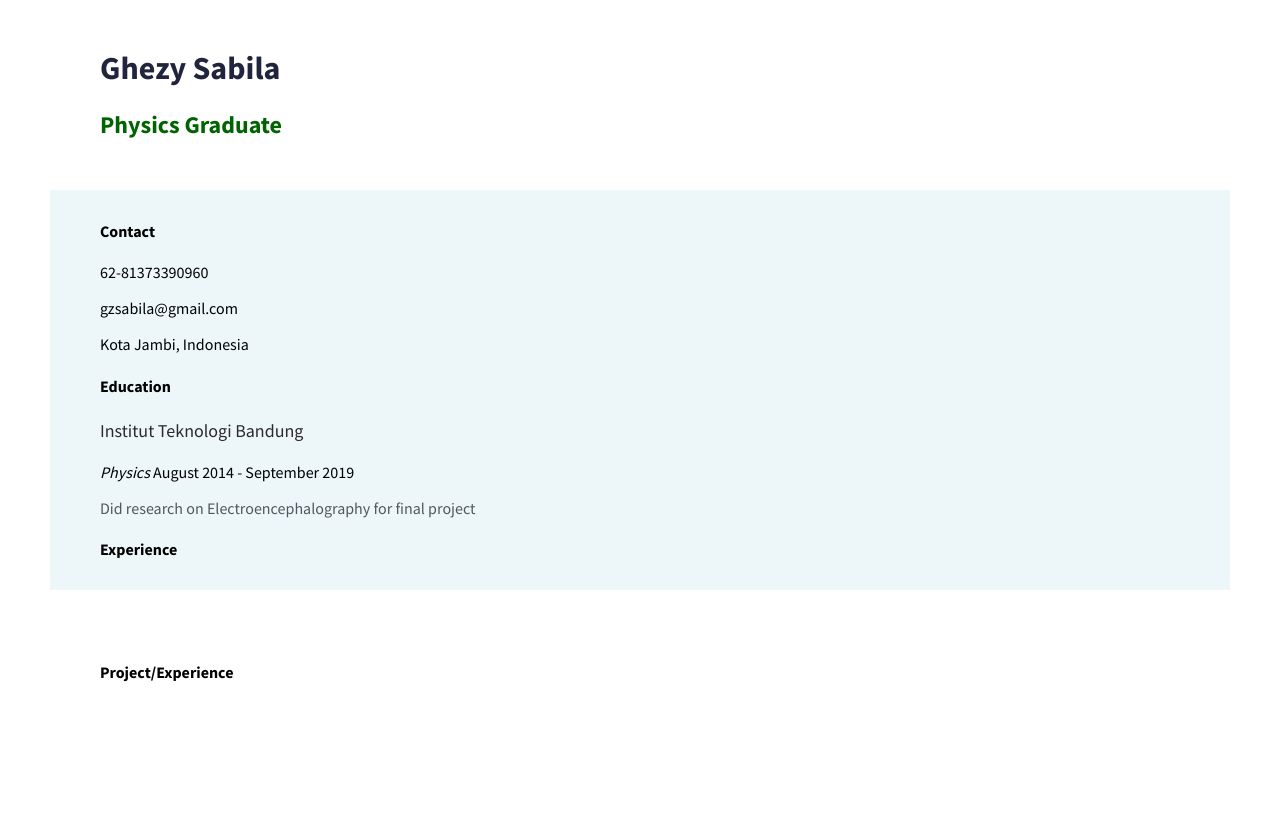
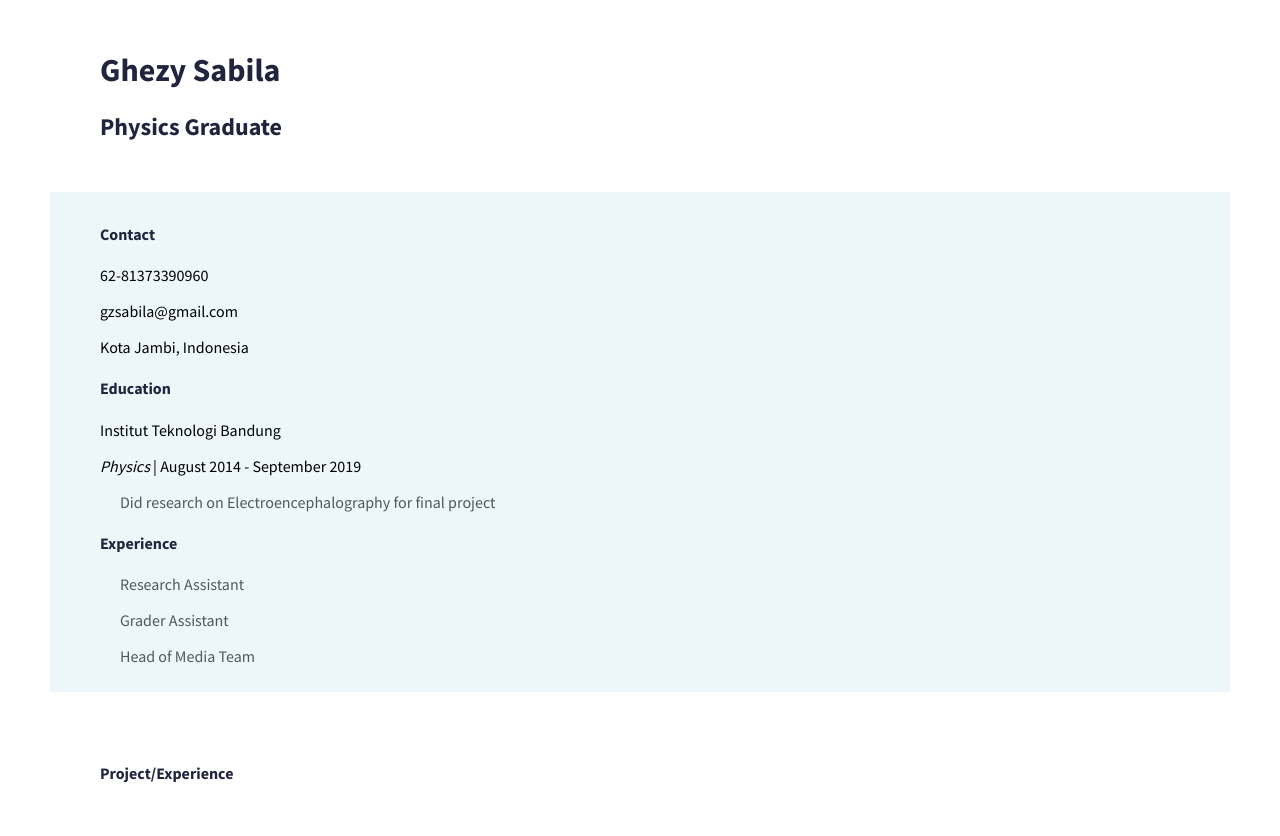
Before and after one commit to gzsabila/dtshomework2, a plain HTML site: page profile.html in a window 1280 px wide. Before the commit the page ends 800 px from the top, so only its background shows below. Drawn offline with Linux system fonts and the light colour scheme.

Commit message:
added changes

```diff
--- a/profile.html
+++ b/profile.html
@@ -23,11 +23,13 @@
             <p>gzsabila@gmail.com</p>
             <p>Kota Jambi, Indonesia</p>
             <h4>Education</h4>
-            <p class="blog-text">Institut Teknologi Bandung</p>
-            <p><i>Physics</i> August 2014 - September 2019</p>
-            <ul class="a">Did research on Electroencephalography for final project</ul>
+            <p>Institut Teknologi Bandung</p>
+            <p><i>Physics</i> | August 2014 - September 2019</p>
+                <ul class="a">Did research on Electroencephalography for final project</ul>
             <h4>Experience</h4>
-            <p></p>
+            <ul class="a">Research Assistant</ul>
+            <ul class="a">Grader Assistant</ul>
+            <ul class="a">Head of Media Team</ul>
         </div>
 
         <div>
--- a/style.css
+++ b/style.css
@@ -11,9 +11,8 @@ header {
 }
 
 h1 {
-
-    line-height: 1.166666667;
-    font-weight: bold;
+    /*line-height: 1.166666667;*/
+    font-weight: bolder;
     color: #21243D;
 }
 
@@ -27,8 +26,8 @@ h3 {
     font-family: "Source Sans Pro", sans-serif;
 }
 
-h2 {
-    color: darkgreen;
+h4 {
+    color: #21243D;
     font-family: "Source Sans Pro", sans-serif;
 }
 
@@ -40,7 +39,7 @@ h2 {
 }
 ul.a {
     list-style-type: circle;
-    padding-left: 0px;
+    padding-left: 20px;
     color: #52575C;
 }
 
```
